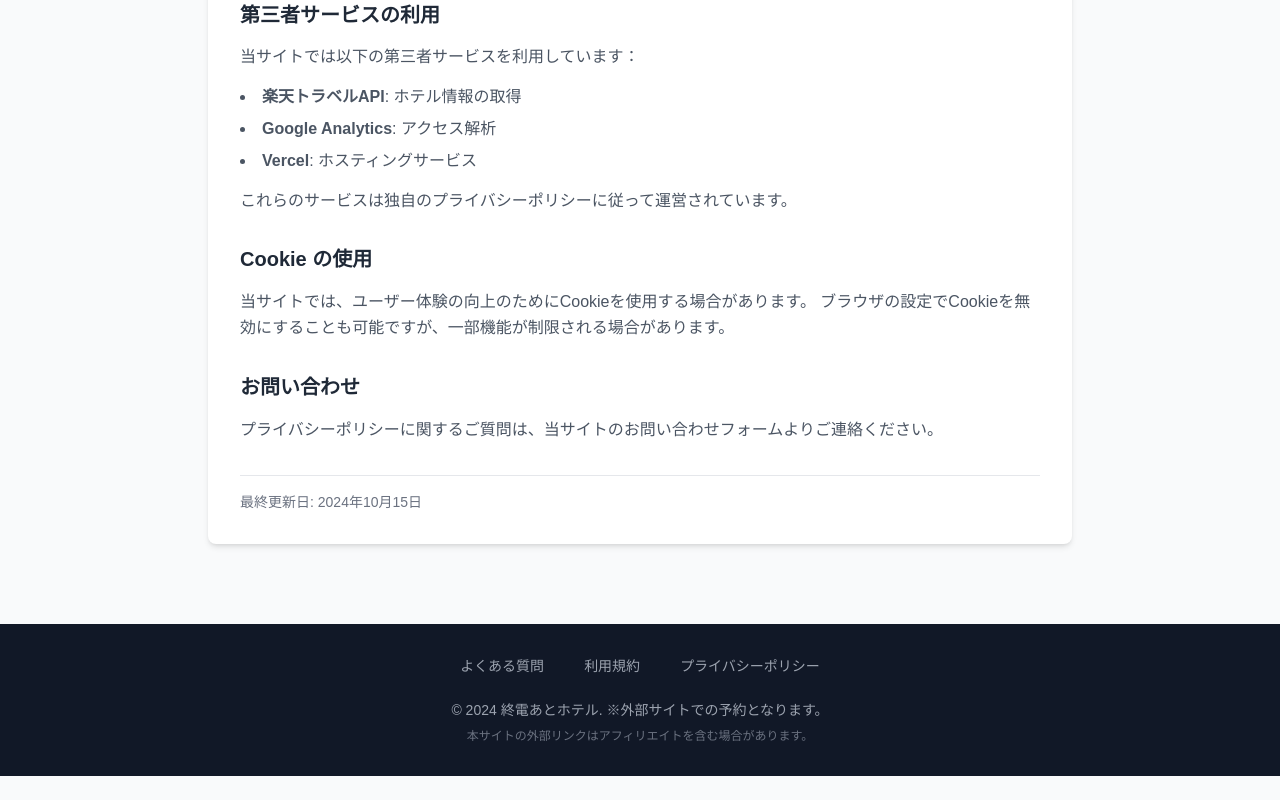
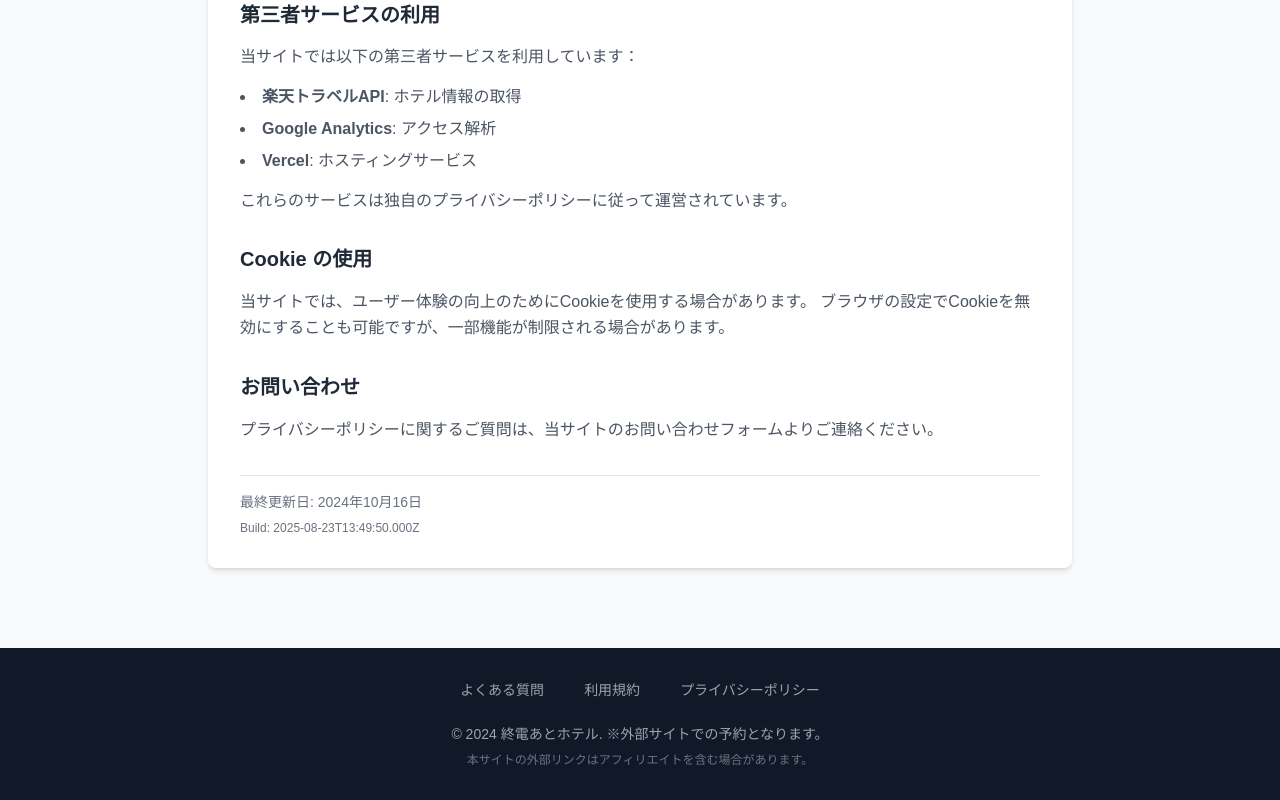
Before and after one commit to temahima-dev/shudenout, a Next.js app: page /privacy in a window 1280 px wide. Shown: the part 415-1215 px from the top of the page. Before the commit the page ends 1191 px from the top, so only its background shows below. Built offline with nearby package versions, Linux system fonts and the light colour scheme; no server answers.

Commit message:
fix: recreate privacy page to resolve 404 issue
- Completely recreate privacy page directory and file
- Add build timestamp to verify fresh deployment
- Updated last modified date to 2024-10-16
- This should force Vercel to recognize the new page

```diff
--- a/src/app/privacy/page.tsx
+++ b/src/app/privacy/page.tsx
@@ -58,7 +58,8 @@ export default function Privacy() {
           </section>
 
           <section className="text-sm text-gray-500 border-t pt-4">
-            <p>最終更新日: 2024年10月15日</p>
+            <p>最終更新日: 2024年10月16日</p>
+            <p className="mt-2 text-xs">Build: {new Date().toISOString()}</p>
           </section>
         </div>
       </div>
```
